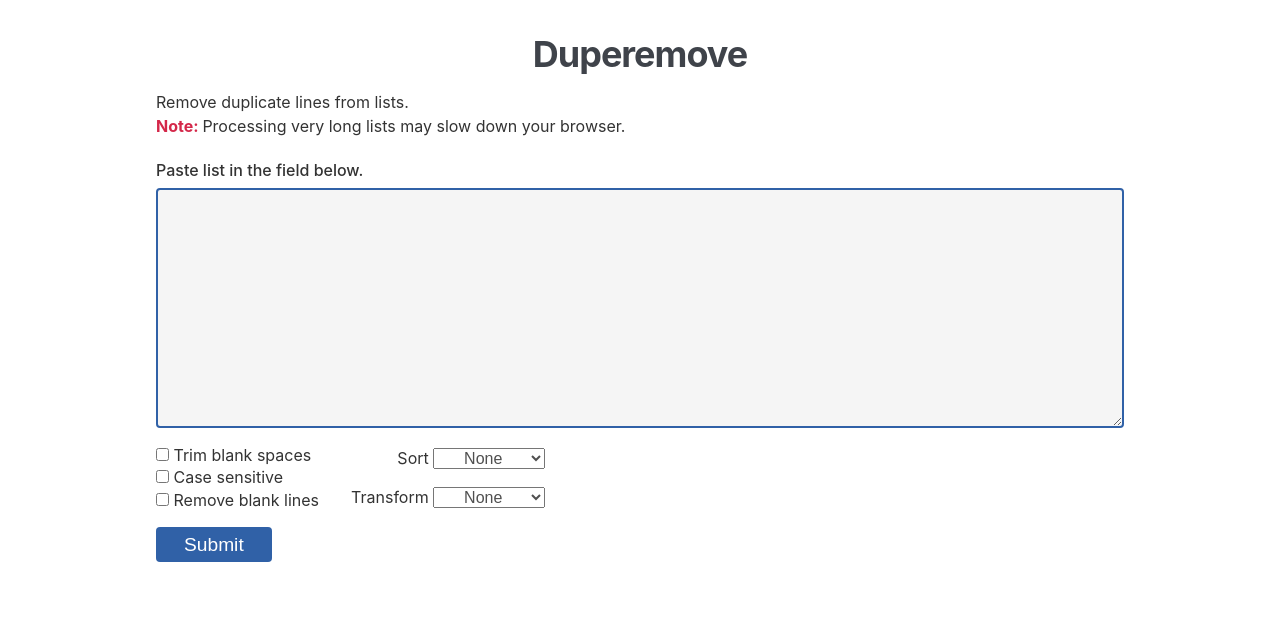
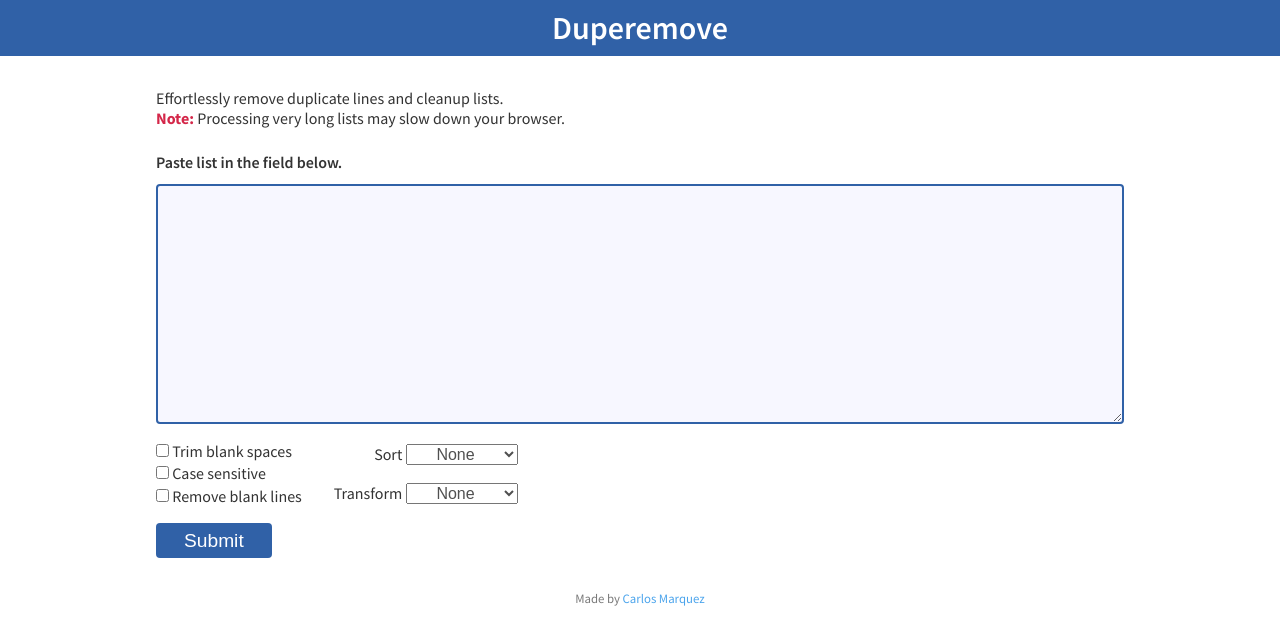
Before and after one commit to carlosm3/duperemove, a plain HTML site: page src/index.html in a window 1280 px wide. Drawn offline with Linux system fonts and the light colour scheme.

Commit message:
Add google font and change header style

```diff
--- a/src/index.html
+++ b/src/index.html
@@ -8,12 +8,17 @@
         <meta name="description" content="Remove duplicate lines from lists">
         <title>Duperemove</title>
         <link rel="stylesheet" href="css/styles.css">
+        <link rel="preconnect" href="https://fonts.googleapis.com">
+        <link rel="preconnect" href="https://fonts.gstatic.com" crossorigin>
+        <link href="https://fonts.googleapis.com/css2?family=Source+Sans+Pro:wght@200;300;400;600;700;900&display=swap" rel="stylesheet">
     </head>
     <body>
         <header>
+            <div class="bar">
+                <h1><a href="index.html">Duperemove</a></h1>
+            </div>
             <div class="container">
-                <h1><a href="index.html">Duperemove</a></h1>
-                <p>Remove duplicate lines from lists.</p>
+                <p>Effortlessly remove duplicate lines and cleanup lists.</p>
                 <p><span style="font-weight: 700; color: rgb(212, 39, 73);">Note: </span>Processing very long lists may slow down your browser.</p>
             </div>
         </header>
@@ -71,11 +76,11 @@
                 </div>
             </div>
         </main>
-        <!-- <footer>
+        <footer>
             <div id="author">
                 <p>Made by <a href="https://github.com/carlosm3" target="_blank" rel="noreferrer">Carlos Marquez</a></p>
             </div>
-        </footer> -->
+        </footer>
         <script src="js/main.js"></script>
     </body>
 </html>
--- a/src/scss/styles.scss
+++ b/src/scss/styles.scss
@@ -4,23 +4,22 @@
 $primary: #3061a7;
 $primary-hover: #29538e;
 $secondary: rgb(80, 80, 80);
-$textarea: #f5f5f5;
+$textarea: #f5f5ffd0;
 
 // TYPOGRAPHY
 $fc: #333;
 $light: 400;
-$regular: 500;
+$regular: 600;
 $bold: 700;
-$ff: -apple-system, BlinkMacSystemFont, 'Segoe UI', Roboto, Oxygen, Ubuntu, Cantarell, 'Open Sans', 'Helvetica Neue', sans-serif;
+$ff: 'Source Sans Pro', sans-serif;
 
 h1 {
-    font-size: 2.25rem;
+    font-size: 2rem;
     text-align: center;
-    padding: 1rem 0 1rem 0;
-    letter-spacing: -1px;
+    padding: 0.5rem;
     a {
-        font-weight: $bold;
-        color: #3f434a;
+        font-weight: 600;
+        color: #fff;
         text-decoration: none;
     }
 }
@@ -64,6 +63,10 @@ header {
     p {
         font-weight: $light;
     }
+    .bar {
+        background-color: #3061A7;
+        margin-bottom: 1.5rem;
+    }
 }
 
 #example {
@@ -93,11 +96,11 @@ button {
 
 textarea {
     width: 100%;
-    margin-top: 0.5rem;
+    margin-top: 0.75rem;
     min-height: 15rem;
     height: 15rem;
     resize: vertical;
-    font-size: 1rem;
+    font-size: 1.125rem;
     border-radius: $rad;
     border: 2px solid $primary;
     padding: 0.4rem;
@@ -168,18 +171,20 @@ textarea {
     display: block;
 }
 
-// // FOOTER
-// #author {
-//     color: rgb(155, 155, 155);
-//     color: rgb(122, 122, 122);
-//     text-align: center;
-//     font-size: 0.8rem;
-//     margin: 2rem 0 1rem 0;
-//     a {
-//         text-decoration: none;
-//         color: #4ba4ec;
-//     }
-// }
+// FOOTER
+#author {
+    color: rgb(122, 122, 122);
+    text-align: center;
+    font-size: 0.8rem;
+    margin: 2rem 0 1rem 0;
+    p, a {
+        font-weight: 500;
+    }
+    a {
+        text-decoration: none;
+        color: #4ba4ec;
+    }
+}
 
 // MEDIA QUERIES
 @media screen and (min-width: 430px) {
@@ -202,8 +207,8 @@ textarea {
         height: 30vh;
     }
 
-    h1 {
-        padding-top: 2rem;
+    div.bar {
+        margin-bottom: 2rem;
     }
 
     #output {
```
Also changed, not shown: src/css/styles.css, 1 other file.
